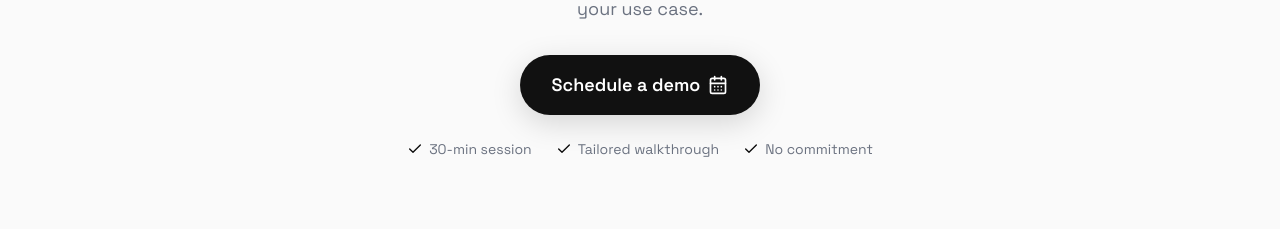
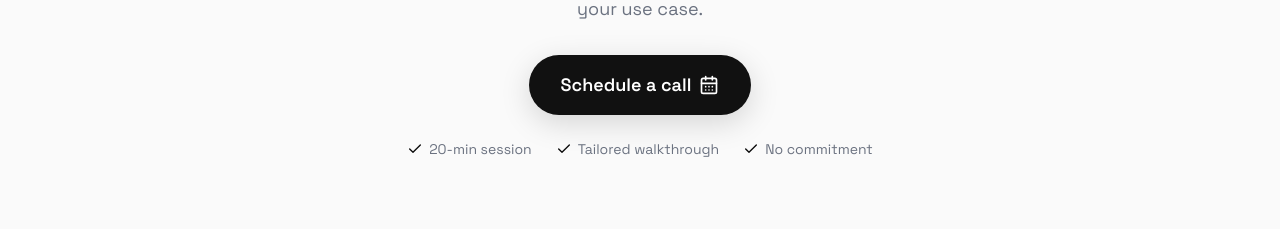
Before and after one commit to hmadhsan/callio, a Next.js app: page / in a window 1280 px wide. Shown: the part 4080-4309 px from the top of the page. Built offline with nearby package versions, Linux system fonts and the light colour scheme; no server answers.

Commit message:
fix: schedule a call, 20-min session

```diff
--- a/src/app/page.tsx
+++ b/src/app/page.tsx
@@ -307,10 +307,10 @@ export default function Home() {
             rel="noopener noreferrer"
             className="mt-8 inline-flex items-center gap-2 px-8 py-4 rounded-full bg-[var(--accent)] text-white text-lg font-semibold hover:bg-[var(--accent-strong)] transition shadow-[0_8px_30px_rgba(0,0,0,0.15)]"
           >
-            Schedule a demo <CalendarDays className="w-5 h-5" />
+            Schedule a call <CalendarDays className="w-5 h-5" />
           </a>
           <div className="mt-6 flex flex-wrap items-center justify-center gap-x-6 gap-y-2 text-sm text-[var(--muted)]">
-            <span className="inline-flex items-center gap-1.5"><Check className="w-4 h-4 text-[var(--ink)]" /> 30-min session</span>
+            <span className="inline-flex items-center gap-1.5"><Check className="w-4 h-4 text-[var(--ink)]" /> 20-min session</span>
             <span className="inline-flex items-center gap-1.5"><Check className="w-4 h-4 text-[var(--ink)]" /> Tailored walkthrough</span>
             <span className="inline-flex items-center gap-1.5"><Check className="w-4 h-4 text-[var(--ink)]" /> No commitment</span>
           </div>
```
